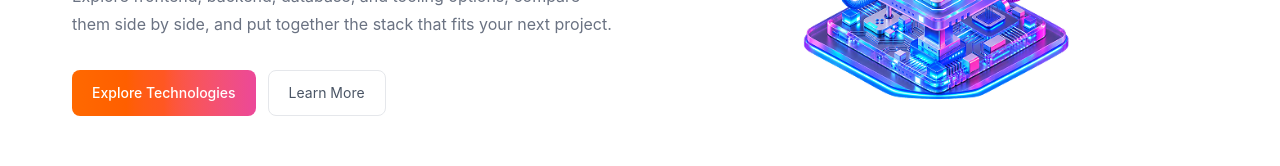
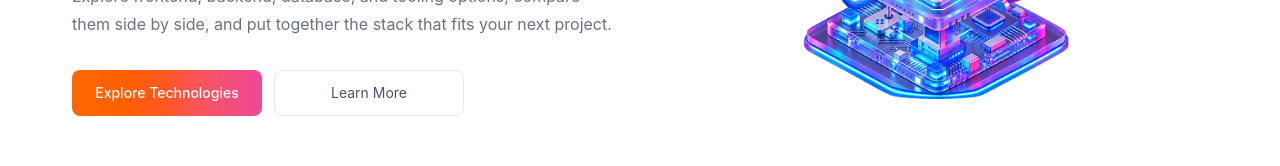
Before and after one commit to fahiyahedayet/Assignment-5, a React (Vite) app: page / in a window 1280 px wide. Shown: the part 417-583 px from the top of the page. Built offline with nearby package versions, Linux system fonts and the light colour scheme.

Commit message:
button fixed

```diff
--- a/src/components/Banner.tsx
+++ b/src/components/Banner.tsx
@@ -18,11 +18,11 @@ const Banner = () => {
                     </p>
 
                     <div className="mt-8 flex flex-wrap gap-3">
-                        <button className="rounded-lg bg-gradient-to-r from-orange-500 via-[#FF5722] to-[#EC4899] px-5 py-3 text-sm font-medium text-white transition hover:opacity-90">
+                        <button className="cursor-pointer w-[190px] rounded-lg bg-gradient-to-r from-orange-500 via-[#FF5722] to-[#EC4899] py-3 text-sm font-medium text-white transition hover:opacity-90">
                             Explore Technologies
                         </button>
 
-                        <button className="rounded-lg border border-gray-200 bg-white px-5 py-3 text-sm text-gray-600 transition hover:border-gray-300">
+                        <button className="cursor-pointer w-[190px] rounded-lg border border-gray-200 bg-white py-3 text-sm text-gray-600 transition hover:border-gray-300">
                             Learn More
                         </button>
                     </div>
```
